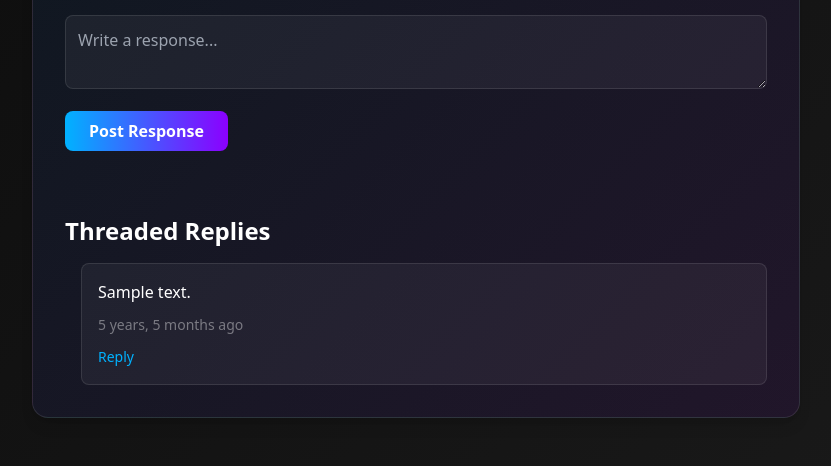
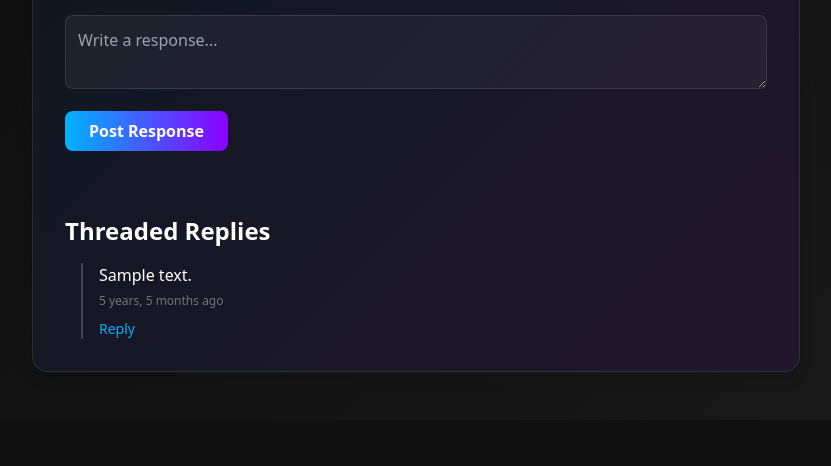
Before and after one commit to LennoxBoyd/LowkeyWall, a Django app: template LowkeyWall/templates/confession_detail.html in a window 1280 px wide. Shown: the part 534-1000 px from the top of the page, without its empty margins (224-1055 px from the left). After the commit the page ends 906 px from the top, so only its background shows below. Run offline with Django 5.2, Linux system fonts and the light colour scheme; tables that the repository leaves empty hold one stand-in row (values such as "Sample post"); the template is opened without the code that fills it: values that come from a table or form of the project are taken from there, most other values are stand-ins (such as "Sample title", 1, 10 or a date in 2020); data that the repository does not hold is empty; some libraries are stand-ins or nearby versions.

Commit message:
Update reply_item.html

```diff
--- a/LowkeyWall/templates/reply_item.html
+++ b/LowkeyWall/templates/reply_item.html
@@ -1,29 +1,21 @@
-<div class="bg-white/5 p-4 rounded-lg border border-white/10 ml-4">
-  <p class="text-white mb-2">{{ reply.message }}</p>
-  <span class="text-sm text-white/40">{{ reply.created_at|timesince }} ago</span>
+<div class="ml-4 mt-4 border-l-2 border-white/20 pl-4">
+  <p>{{ reply.message }}</p>
+  <span class="text-xs text-white/40">{{ reply.created_at|timesince }} ago</span>
 
-  <!-- Reply toggle button -->
-  <div class="mt-2">
-    <a href="#" class="reply-toggle text-primary hover:underline text-sm">Reply</a>
-  </div>
-
-  <!-- Hidden reply form -->
+  <!-- Reply toggle for nested reply -->
+  <a href="#" class="reply-toggle text-primary block mt-2 text-sm">Reply</a>
   <div class="reply-form-container hidden mt-2">
-    <form method="POST" class="reply-form space-y-2" data-reply-url="{% url 'post_reply' reply.confession.id reply.id %}">
+    <form method="POST" class="reply-form"
+      data-reply-url="{% url 'post_reply_to_reply' reply.confession.id reply.id %}">
       {% csrf_token %}
-      <textarea name="message" rows="2" class="w-full p-2 rounded bg-black/20 border border-white/10 text-white placeholder-white/40" placeholder="Write your reply..."></textarea>
-      <button type="submit" class="px-4 py-1 bg-gradient-to-r from-primary to-secondary rounded-button text-white text-sm font-semibold hover:opacity-90">
-        Post Reply
-      </button>
+      <textarea name="message" rows="2" placeholder="Write nested reply..."
+        class="w-full p-2 bg-black/30 rounded"></textarea>
+      <button type="submit" class="mt-2 px-4 py-1 bg-primary text-black rounded">Post</button>
     </form>
   </div>
 
-  <!-- Render nested children -->
-  {% if reply.children.all %}
-    <div class="mt-4 space-y-4">
-      {% for child in reply.children.all %}
-        {% include "reply_item.html" with reply=child %}
-      {% endfor %}
-    </div>
-  {% endif %}
+  <!-- Children replies -->
+  {% for child in reply.children.all %}
+    {% include "reply_item.html" with reply=child %}
+  {% endfor %}
 </div>
```
